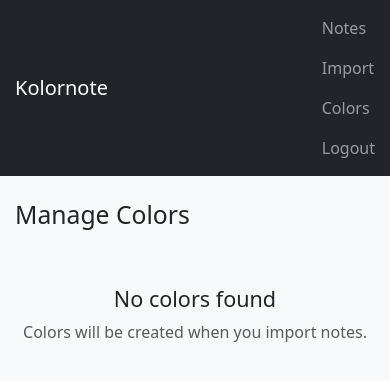
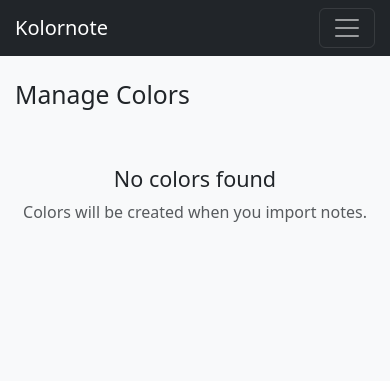
Before and after one commit to subhamsarangi/kolornote, a Django app: page /notes/colors/ in a window 390 px wide. Shown: the top 381 px of the page. Run offline with Django 4.2, Linux system fonts and the light colour scheme; the visitor is signed in with stand-in values (Sample User, id 1); data that the repository does not hold is empty; some libraries are stand-ins or nearby versions.

Commit message:
navbar made responsive

```diff
--- a/templates/base.html
+++ b/templates/base.html
@@ -21,17 +21,37 @@
 <body>
     <nav class="navbar navbar-expand-lg navbar-dark bg-dark">
         <div class="container">
+            <!-- Brand -->
             <a class="navbar-brand" href="{% url 'notes:list' %}">Kolornote</a>
-            {% if user.is_authenticated %}
-            <div class="navbar-nav ms-auto">
-                <a class="nav-link" href="{% url 'notes:list' %}">Notes</a>
-                <a class="nav-link" href="{% url 'notes:import' %}">Import</a>
-                <a class="nav-link" href="{% url 'notes:colors' %}">Colors</a>
-                <a class="nav-link" href="{% url 'notes:logout' %}">Logout</a>
+
+            <!-- Toggler (hamburger) -->
+            <button class="navbar-toggler" type="button" data-bs-toggle="collapse" data-bs-target="#navbarNav"
+                aria-controls="navbarNav" aria-expanded="false" aria-label="Toggle navigation">
+                <span class="navbar-toggler-icon"></span>
+            </button>
+
+            <!-- Collapsible content -->
+            <div class="collapse navbar-collapse" id="navbarNav">
+                {% if user.is_authenticated %}
+                <ul class="navbar-nav ms-auto">
+                    <li class="nav-item">
+                        <a class="nav-link" href="{% url 'notes:list' %}">Notes</a>
+                    </li>
+                    <li class="nav-item">
+                        <a class="nav-link" href="{% url 'notes:import' %}">Import</a>
+                    </li>
+                    <li class="nav-item">
+                        <a class="nav-link" href="{% url 'notes:colors' %}">Colors</a>
+                    </li>
+                    <li class="nav-item">
+                        <a class="nav-link" href="{% url 'notes:logout' %}">Logout</a>
+                    </li>
+                </ul>
+                {% endif %}
             </div>
-            {% endif %}
         </div>
     </nav>
+
 
     <div class="container mt-4">
         {% if messages %}
```
